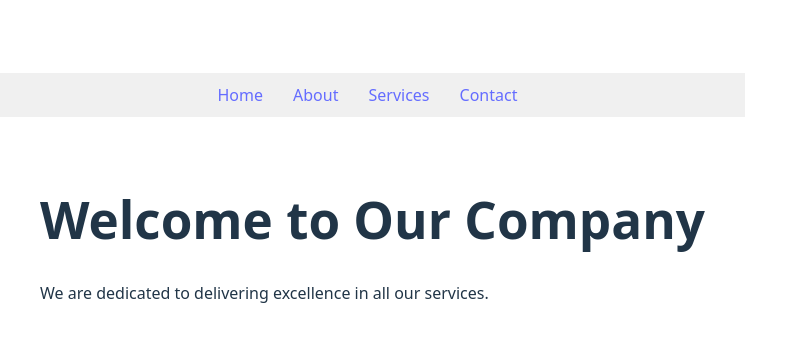
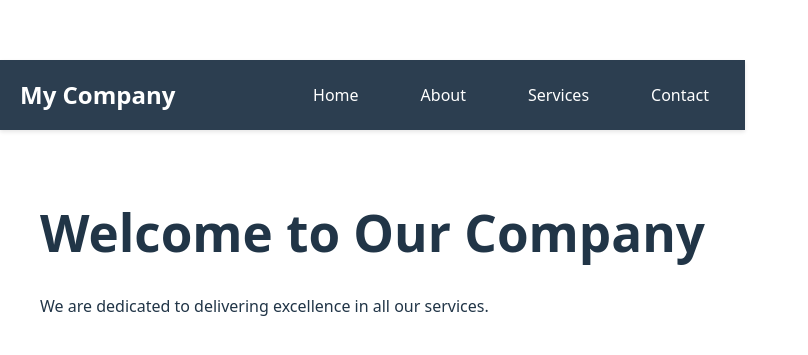
Before and after one commit to tony555t/alx-fe-reactjs, a React (Vite) app in the folder my-company/: page / in a window 1280 px wide. Shown: the part 183-538 px from the top of the page, without its empty margins (0-808 px from the left). Built offline with nearby package versions, Linux system fonts and the light colour scheme.

Commit message:
navbar chnages

```diff
--- a/my-company/src/components/Navbar.jsx
+++ b/my-company/src/components/Navbar.jsx
@@ -1,20 +1,95 @@
-import { Link } from "react-router-dom";
+import React from 'react';
+import { Link } from 'react-router-dom';
 
 function Navbar() {
   return (
     <nav
       style={{
-        padding: "10px",
-        backgroundColor: "#f0f0f0",
-        display: "flex",
-        justifyContent: "center",
-        gap: "20px"
+        padding: '15px 20px',
+        backgroundColor: '#2c3e50',
+        boxShadow: '0 2px 4px rgba(0,0,0,0.1)'
       }}
     >
-      <Link to="/" style={{ marginRight: "10px" }}>Home</Link>
-      <Link to="/about" style={{ marginRight: "10px" }}>About</Link>
-      <Link to="/services" style={{ marginRight: "10px" }}>Services</Link>
-      <Link to="/contact" style={{ marginRight: "10px" }}>Contact</Link>
+      <div style={{
+        maxWidth: '1200px',
+        margin: '0 auto',
+        display: 'flex',
+        justifyContent: 'space-between',
+        alignItems: 'center'
+      }}>
+        <div style={{
+          fontSize: '24px',
+          fontWeight: 'bold',
+          color: '#fff'
+        }}>
+          My Company
+        </div>
+        <div style={{
+          display: 'flex',
+          gap: '30px'
+        }}>
+          <Link
+            to="/"
+            style={{
+              color: '#fff',
+              textDecoration: 'none',
+              fontSize: '16px',
+              padding: '8px 16px',
+              borderRadius: '4px',
+              transition: 'background-color 0.3s'
+            }}
+            onMouseOver={(e) => e.target.style.backgroundColor = '#34495e'}
+            onMouseOut={(e) => e.target.style.backgroundColor = 'transparent'}
+          >
+            Home
+          </Link>
+          <Link
+            to="/about"
+            style={{
+              color: '#fff',
+              textDecoration: 'none',
+              fontSize: '16px',
+              padding: '8px 16px',
+              borderRadius: '4px',
+              transition: 'background-color 0.3s'
+            }}
+            onMouseOver={(e) => e.target.style.backgroundColor = '#34495e'}
+            onMouseOut={(e) => e.target.style.backgroundColor = 'transparent'}
+          >
+            About
+          </Link>
+          <Link
+            to="/services"
+            style={{
+              color: '#fff',
+              textDecoration: 'none',
+              fontSize: '16px',
+              padding: '8px 16px',
+              borderRadius: '4px',
+              transition: 'background-color 0.3s'
+            }}
+            onMouseOver={(e) => e.target.style.backgroundColor = '#34495e'}
+            onMouseOut={(e) => e.target.style.backgroundColor = 'transparent'}
+          >
+            Services
+          </Link>
+          <Link
+            to="/contact"
+            style={{
+              color: '#fff',
+              textDecoration: 'none',
+              fontSize: '16px',
+              padding: '8px 16px',
+              borderRadius: '4px',
+              transition: 'background-color 0.3s'
+            }}
+            onMouseOver={(e) => e.target.style.backgroundColor = '#34495e'}
+            onMouseOut={(e) => e.target.style.backgroundColor = 'transparent'}
+          >
+            Contact
+          </Link>
+        </div>
+      </div>
     </nav>
   );
 }
```
